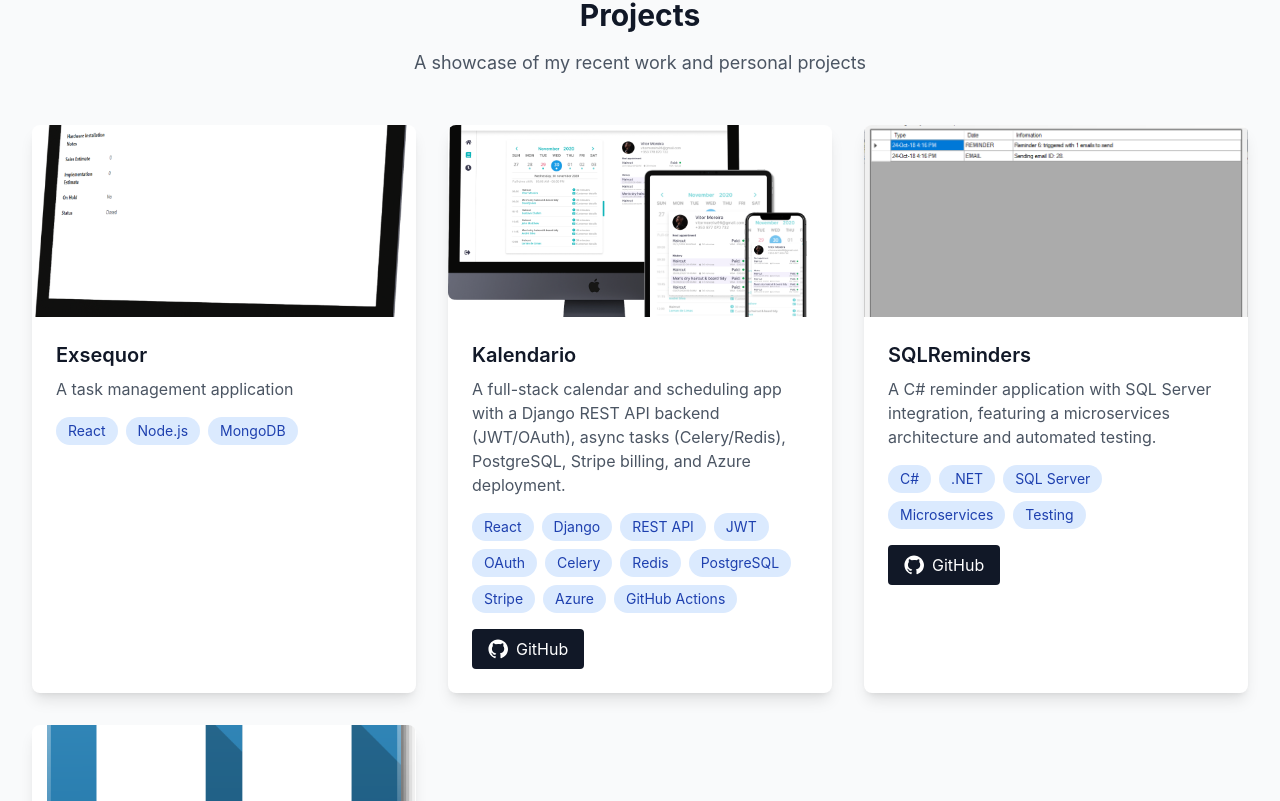
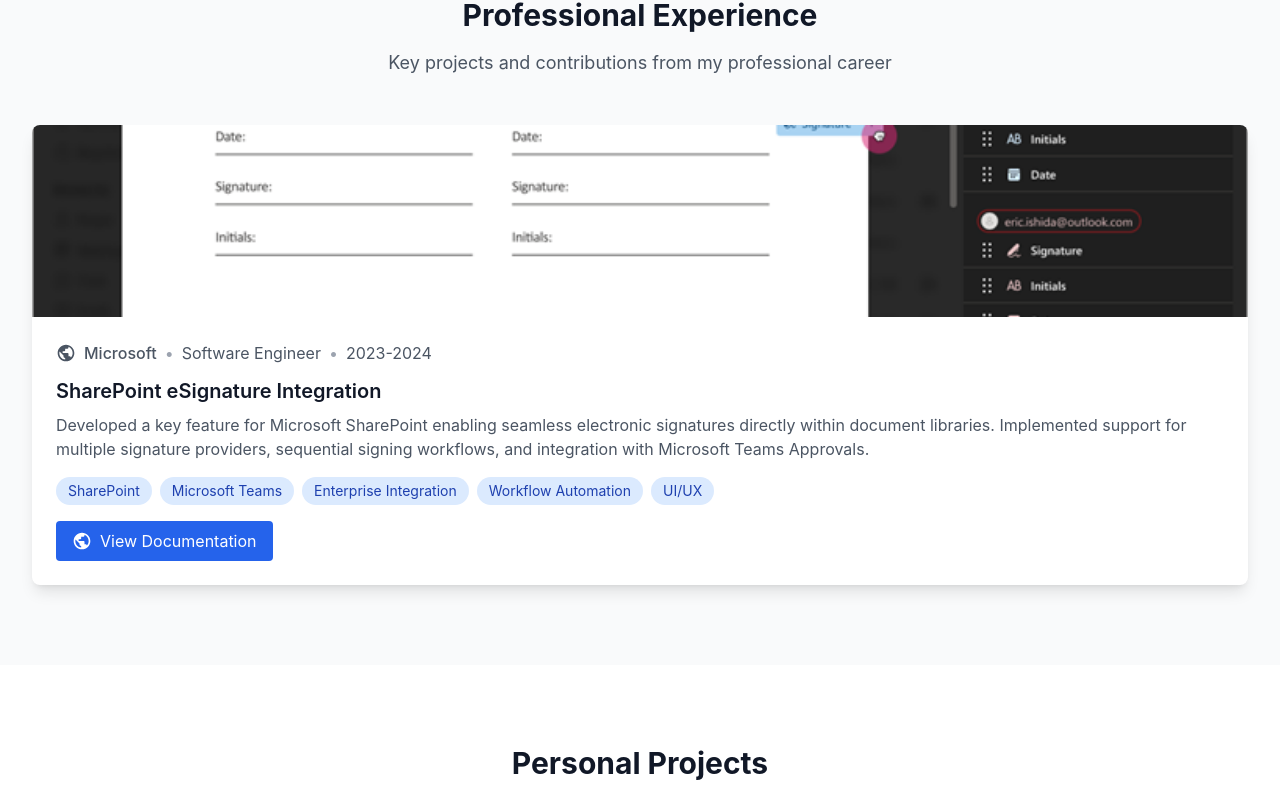
Before and after one commit to Gchahm/gchahm.github.io, a Next.js app: page / in a window 1280 px wide. Shown: the part 399-1200 px from the top of the page. Built offline with nearby package versions, Linux system fonts and the light colour scheme.

Commit message:
sharepoint e-signature

```diff
--- a/pages/index.tsx
+++ b/pages/index.tsx
@@ -4,7 +4,20 @@
 import { SunIcon, MoonIcon } from '@heroicons/react/24/outline';
 import Image from 'next/image';
 
-const projects = [
+const professionalWork = [
+  {
+    title: 'SharePoint eSignature Integration',
+    description: 'Developed a key feature for Microsoft SharePoint enabling seamless electronic signatures directly within document libraries. Implemented support for multiple signature providers, sequential signing workflows, and integration with Microsoft Teams Approvals.',
+    image: '/img/portfolio/sharepoint_esignature.png',
+    tags: ['SharePoint', 'Microsoft Teams', 'Enterprise Integration', 'Workflow Automation', 'UI/UX'],
+    blogPost: 'https://learn.microsoft.com/en-us/microsoft-365/syntex/esignature-send-requests',
+    company: 'Microsoft',
+    role: 'Software Engineer',
+    duration: '2023-2024'
+  },
+];
+
+const personalProjects = [
   {
     title: 'Exsequor',
     description: 'A task management application',
@@ -105,7 +118,7 @@
           </div>
         </section>
 
-        {/* Projects Section */}
+        {/* Professional Experience Section */}
         <section className="py-20 bg-gray-50 dark:bg-gray-800">
           <div className="max-w-7xl mx-auto px-4 sm:px-6 lg:px-8">
             <motion.div
@@ -114,14 +127,96 @@
               transition={{ duration: 0.5 }}
               className="text-center mb-12"
             >
-              <h2 className="text-3xl font-bold text-gray-900 dark:text-white mb-4">Projects</h2>
+              <h2 className="text-3xl font-bold text-gray-900 dark:text-white mb-4">Professional Experience</h2>
               <p className="text-lg text-gray-600 dark:text-gray-300">
-                A showcase of my recent work and personal projects
+                Key projects and contributions from my professional career
+              </p>
+            </motion.div>
+
+            <div className="grid grid-cols-1 gap-8">
+              {professionalWork.map((project, index) => (
+                <motion.div
+                  key={project.title}
+                  initial={{ opacity: 0, y: 20 }}
+                  animate={{ opacity: 1, y: 0 }}
+                  transition={{ duration: 0.5, delay: index * 0.1 }}
+                  className="bg-white dark:bg-gray-900 rounded-lg overflow-hidden shadow-lg hover:shadow-xl transition-shadow duration-300"
+                >
+                  <div className="relative h-48 w-full">
+                    <Image
+                      src={project.image}
+                      alt={project.title}
+                      fill
+                      sizes="(max-width: 768px) 100vw, (max-width: 1200px) 50vw, 33vw"
+                      className="object-cover transition-transform duration-300 hover:scale-105"
+                      priority={true}
+                    />
+                  </div>
+                  <div className="p-6">
+                    <div className="flex items-center gap-2 mb-3">
+                      <svg className="w-5 h-5 text-gray-600 dark:text-gray-400" fill="currentColor" viewBox="0 0 24 24">
+                        <path d="M12 2C6.48 2 2 6.48 2 12s4.48 10 10 10 10-4.48 10-10S17.52 2 12 2zm-1 17.93c-3.95-.49-7-3.85-7-7.93 0-.62.08-1.21.21-1.79L9 15v1c0 1.1.9 2 2 2v1.93zm6.9-2.54c-.26-.81-1-1.39-1.9-1.39h-1v-3c0-.55-.45-1-1-1H8v-2h2c.55 0 1-.45 1-1V7h2c1.1 0 2-.9 2-2v-.41c2.93 1.19 5 4.06 5 7.41 0 2.08-.8 3.97-2.1 5.39z"/>
+                      </svg>
+                      <span className="text-gray-600 dark:text-gray-400 font-medium">{project.company}</span>
+                      <span className="text-gray-400 dark:text-gray-500">•</span>
+                      <span className="text-gray-600 dark:text-gray-400">{project.role}</span>
+                      <span className="text-gray-400 dark:text-gray-500">•</span>
+                      <span className="text-gray-600 dark:text-gray-400">{project.duration}</span>
+                    </div>
+                    <h3 className="text-xl font-semibold text-gray-900 dark:text-white mb-2">
+                      {project.title}
+                    </h3>
+                    <p className="text-gray-600 dark:text-gray-300 mb-4">
+                      {project.description}
+                    </p>
+                    <div className="flex flex-wrap gap-2">
+                      {project.tags.map((tag) => (
+                        <span
+                          key={tag}
+                          className="px-3 py-1 text-sm bg-primary-100 dark:bg-primary-900 text-primary-800 dark:text-primary-100 rounded-full"
+                        >
+                          {tag}
+                        </span>
+                      ))}
+                    </div>
+                    {project.blogPost && (
+                      <a
+                        href={project.blogPost}
+                        target="_blank"
+                        rel="noopener noreferrer"
+                        className="inline-flex items-center gap-2 mt-4 px-4 py-2 bg-blue-600 text-white rounded hover:bg-blue-700 transition-colors"
+                        aria-label={`View ${project.title} documentation`}
+                      >
+                        <svg className="w-5 h-5" fill="currentColor" viewBox="0 0 24 24">
+                          <path d="M12 2C6.48 2 2 6.48 2 12s4.48 10 10 10 10-4.48 10-10S17.52 2 12 2zm-1 17.93c-3.95-.49-7-3.85-7-7.93 0-.62.08-1.21.21-1.79L9 15v1c0 1.1.9 2 2 2v1.93zm6.9-2.54c-.26-.81-1-1.39-1.9-1.39h-1v-3c0-.55-.45-1-1-1H8v-2h2c.55 0 1-.45 1-1V7h2c1.1 0 2-.9 2-2v-.41c2.93 1.19 5 4.06 5 7.41 0 2.08-.8 3.97-2.1 5.39z"/>
+                        </svg>
+                        View Documentation
+                      </a>
+                    )}
+                  </div>
+                </motion.div>
+              ))}
+            </div>
+          </div>
+        </section>
+
+        {/* Personal Projects Section */}
+        <section className="py-20">
+          <div className="max-w-7xl mx-auto px-4 sm:px-6 lg:px-8">
+            <motion.div
+              initial={{ opacity: 0, y: 20 }}
+              animate={{ opacity: 1, y: 0 }}
+              transition={{ duration: 0.5 }}
+              className="text-center mb-12"
+            >
+              <h2 className="text-3xl font-bold text-gray-900 dark:text-white mb-4">Personal Projects</h2>
+              <p className="text-lg text-gray-600 dark:text-gray-300">
+                A showcase of my personal projects and open-source contributions
               </p>
             </motion.div>
 
             <div className="grid grid-cols-1 md:grid-cols-2 lg:grid-cols-3 gap-8">
-              {projects.map((project, index) => (
+              {personalProjects.map((project, index) => (
                 <motion.div
                   key={project.title}
                   initial={{ opacity: 0, y: 20 }}
```
Also changed, not shown: package.json (+9 -9 lines), public/img/portfolio/sharepoint_esignature.png (added), 1 other file (tests, documents, lock files or other folders).
